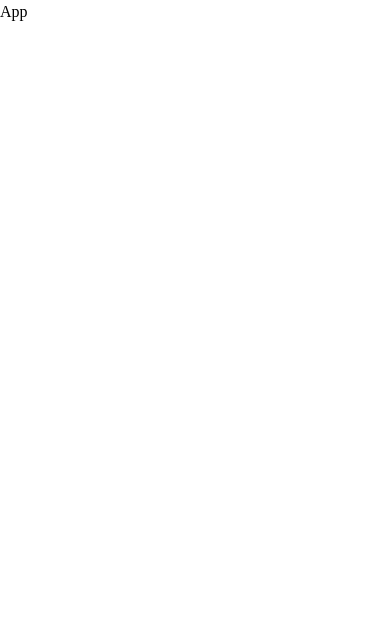
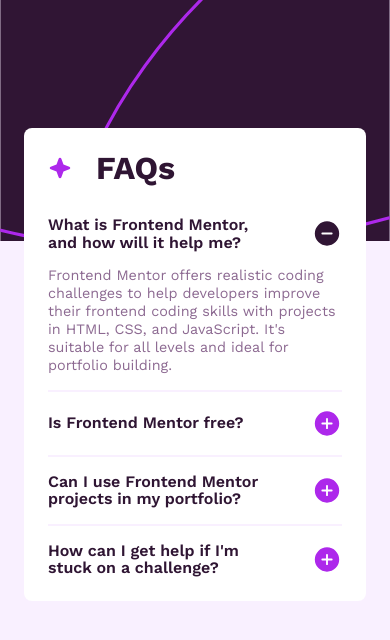
Before and after one commit to VendettaJoy/reactjs-faq-accordion, a React (Vite) app: page / in a window 390 px wide. Shown: the top 640 px of the page. Built offline with nearby package versions, Linux system fonts and the light colour scheme.

Commit message:
Code app for mobile
Following the mobile-first workflow, the app has been coded for mobile devices first

```diff
--- a/index.html
+++ b/index.html
@@ -9,6 +9,14 @@
 		/>
 		<meta name="viewport" content="width=device-width, initial-scale=1.0" />
 		<title>Frontend Mentor | FAQ Accordion</title>
+
+        <!-- Google Fonts -->
+		<link rel="preconnect" href="https://fonts.googleapis.com" />
+		<link rel="preconnect" href="https://fonts.gstatic.com" crossorigin />
+		<link
+			href="https://fonts.googleapis.com/css2?family=Work+Sans:wght@100..900&display=swap"
+			rel="stylesheet"
+		/>
 	</head>
 	<body>
 		<div id="root"></div>
--- a/src/App.css
+++ b/src/App.css
@@ -0,0 +1,71 @@
+.container {
+    background-color: var(--clr-white);
+    margin: 8em 1.5em 0 1.5em;
+    padding: 1.5em;
+    border-radius: 0.5em;
+}
+
+h1 {
+    font-size: 2rem;
+    margin-bottom: 1em;
+}
+
+.title-container {
+    display: flex;
+    align-items: center;
+    gap: 1.5rem;
+}
+
+.title-icon {
+    content: url("./assets/images/icon-star.svg");
+    width: 0.75em;
+    height: 0.75em;
+}
+
+.accordion-container {
+    background-color: var(--clr-white);
+}
+
+.accordion-item:not(:first-child) {
+    padding-top: 1em;
+}
+
+.accordion-item:not(:last-child) {
+    padding-bottom: 1em;
+    border-bottom: 2px solid var(--clr-purple-100);
+}
+
+.accordion-item_header {
+    cursor: pointer;
+    display: flex;
+    justify-content: space-between;
+    align-items: center;
+    gap: 2em;
+    font-weight: var(--fw-semibold);
+    line-height: 1.1;
+}
+
+.accordion-item_header:hover {
+    color: var(--clr-eggplant);
+}
+
+.accordion-item_header .header-btn {
+    content: url("./assets/images/icon-plus.svg");
+}
+
+.accordion-item_header.active .header-btn {
+    content: url("./assets/images/icon-minus.svg");
+}
+
+.hidden {
+    max-height: 0;
+    overflow: hidden;
+    transition: max-height 0.3s ease-in-out;
+}
+
+.accordion-item_content {
+    color: var(--clr-purple-600);
+    font-size: 0.9em;
+    line-height: 1.25;
+    padding-top: 1em;
+}
--- a/src/App.jsx
+++ b/src/App.jsx
@@ -1,8 +1,48 @@
-import './App.css'
+import { useState } from "react";
+import Accordion from "./components/Accordion";
+import "./App.css";
 
 const App = () => {
-  return (
-    <div>App</div>
-  )
-}
-export default App
+	const title = "FAQs";
+	const [content, setContent] = useState([
+		{
+			id: 1,
+			header: "What is Frontend Mentor, and how will it help me?",
+			content:
+				"Frontend Mentor offers realistic coding challenges to help developers improve their frontend coding skills with projects in HTML, CSS, and JavaScript. It's suitable for all levels and ideal for portfolio building.",
+			isActive: true,
+		},
+		{
+			id: 2,
+			header: "Is Frontend Mentor free?",
+			content:
+				"Yes, Frontend Mentor offers both free and premium coding challenges, with the free option providing access to a range of projects suitable for all skill levels.",
+			isActive: false,
+		},
+		{
+			id: 3,
+			header: "Can I use Frontend Mentor projects in my portfolio?",
+			content:
+				"Yes, you can use projects completed on Frontend Mentor in your portfolio. It's an excellent way to showcase your skills to potential employers!",
+			isActive: false,
+		},
+		{
+			id: 4,
+			header: "How can I get help if I'm stuck on a challenge?",
+			content:
+				"The best place to get help is inside Frontend Mentor's Discord community. There's a help channel where you can ask questions and seek support from other community members.",
+			isActive: false,
+		},
+    ]);
+
+	return (
+		<main>
+			<Accordion
+				title={title}
+				content={content}
+				setContent={setContent}
+			/>
+		</main>
+	);
+};
+export default App;
--- /dev/null
+++ b/src/components/Accordion.jsx
@@ -0,0 +1,41 @@
+import AccordionItem from "./AccordionItem";
+
+const Accordion = ({ title, content, setContent }) => {
+	const handleToggle = (id) => {
+		setContent((prevContent) =>
+			prevContent.map((item) => {
+				return item.id !== id
+					? { ...item, isActive: !item.isActive }
+					: item;
+			})
+		);
+	};
+
+	return (
+		<article className="container">
+			{!title ? (
+				""
+			) : (
+				<h1 className="title-container">
+					<span
+						className="title-icon"
+						aria-label="Icon of a star"
+					></span>
+					{title}
+				</h1>
+			)}
+
+			<ul className="accordion-container">
+				{content.map((item) => (
+					<li key={item.id} className="accordion-item">
+						<AccordionItem
+							item={item}
+							handleToggle={handleToggle}
+						/>
+					</li>
+				))}
+			</ul>
+		</article>
+	);
+};
+export default Accordion;
--- /dev/null
+++ b/src/components/AccordionItem.jsx
@@ -0,0 +1,26 @@
+const AccordionItem = ({ item, handleToggle }) => {
+	return (
+		<>
+			<div
+				className={
+					item.isActive
+						? `accordion-item_header active`
+						: `accordion-item_header`
+				}
+				onClick={() => handleToggle(item.id)}
+			>
+				<span className="header">{item.header}</span>
+				<span
+					className="header-btn"
+					aria-expanded={item.isActive ? true : false}
+					aria-label="Toggle section"
+				></span>
+            </div>
+
+			<div className={item.isActive ? "" : `hidden`}>
+				<div className="accordion-item_content">{item.content}</div>
+			</div>
+		</>
+	);
+};
+export default AccordionItem;
--- a/src/index.css
+++ b/src/index.css
@@ -1,3 +1,22 @@
+:root {
+    /* Colours */
+    --clr-white: hsl(0, 100%, 100%);
+    --clr-eggplant: hsl(281, 83%, 54%);
+    --clr-purple-100: hsl(275, 100%, 97%);
+    --clr-purple-600: hsl(293, 16%, 49%);
+    --clr-purple-950: hsl(292, 42%, 14%);
+
+    /* Alphas */
+    --clr-purple-600a2: hsla(293, 16%, 49%, 0.2);
+
+    /* Typography */
+    --ff-base: "Work Sans", sans-serif;
+    --fs-base: 16px;
+    --fw-regular: 400;
+    --fw-semibold: 600;
+    --fw-bold: 700;
+}
+
 /* CSS Reset */
 *, *::before, *::after {
     box-sizing: border-box;
@@ -24,3 +43,32 @@
 p, h1, h2, h3, h4, h5, h6 {
     overflow-wrap: break-word;
 }
+
+/* General Styles  */
+body {
+    font-family: var(--ff-base);
+    font-size: var(--fs-base);
+    font-weight: var(--fw-regular);
+    line-height: 1;
+
+    color: var(--clr-purple-950);
+    background-color: var(--clr-purple-100);
+
+
+    background-image: url("./assets/images/background-pattern-mobile.svg");
+    background-position: top;
+    background-repeat: no-repeat;
+    background-size: contain;
+
+    display: flex;
+    justify-content: center;
+    align-items: flex-start;
+    height: 100vh;
+}
+
+ul,
+li {
+    list-style: none;
+    padding: 0;
+    margin: 0;
+}
```
